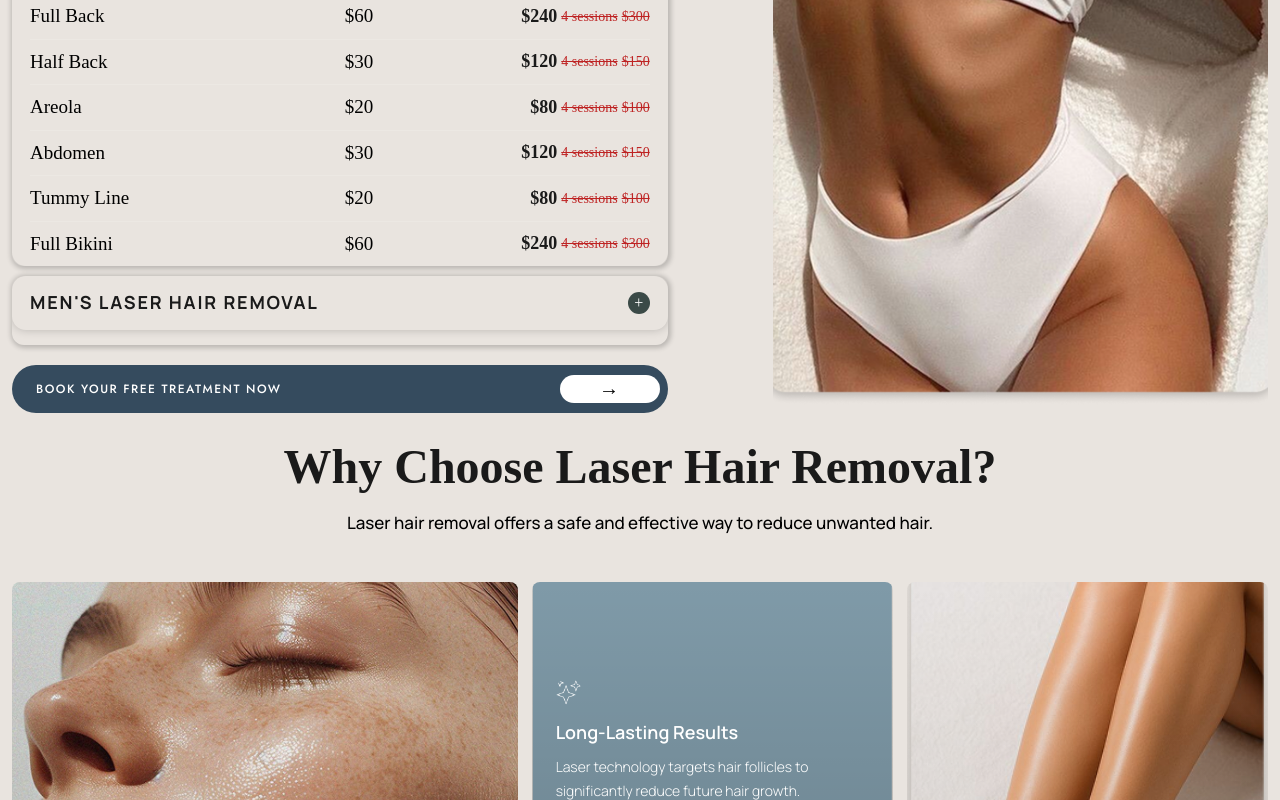
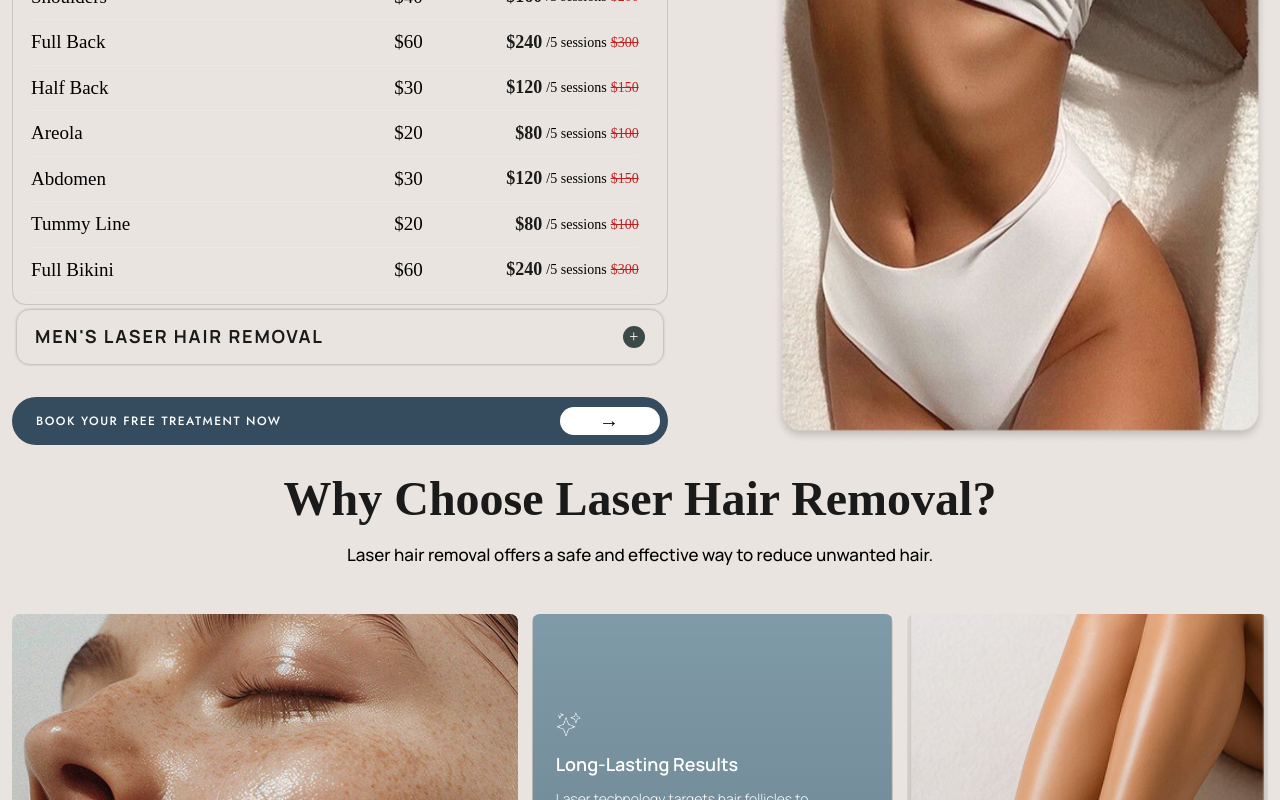
Before and after one commit to alihumdard/elevate-aesthetics, a Next.js app: page / in a window 1280 px wide. Shown: the part 1360-2160 px from the top of the page. Built offline with nearby package versions, Linux system fonts and the light colour scheme; a web font is replaced by a local one.

Commit message:
adjust accordian

```diff
--- a/src/components/HairClientSay.jsx
+++ b/src/components/HairClientSay.jsx
@@ -247,7 +247,7 @@ export default function ClientSay() {
       {/* ══════════════════════════════════
           SECTION 2 — FAQ ACCORDION
       ══════════════════════════════════ */}
-      <motion.section className="cs-faq-section" variants={fadeUp(.3)}
+      <motion.section className="cs-faq-section" id="FAQ" variants={fadeUp(.3)}
   initial="hidden"
   whileInView="visible"
   viewport={{ once: true }}>
--- a/src/components/HairRemoval.jsx
+++ b/src/components/HairRemoval.jsx
@@ -56,102 +56,249 @@ const womenRows = [
     area: "Full Body",
     single: "$300",
     pkg: "$1200",
-    sessions: "4 sessions",
+    sessions: "/5 sessions",
     old: "$1500",
   },
   {
     area: "Shoulders",
     single: "$40",
     pkg: "$160",
-    sessions: "4 sessions",
+    sessions: "/5 sessions",
     old: "$200",
   },
   {
     area: "Full Back",
     single: "$60",
     pkg: "$240",
-    sessions: "4 sessions",
+    sessions: "/5 sessions",
     old: "$300",
   },
   {
     area: "Half Back",
     single: "$30",
     pkg: "$120",
-    sessions: "4 sessions",
+    sessions: "/5 sessions",
     old: "$150",
   },
   {
     area: "Areola",
     single: "$20",
     pkg: "$80",
-    sessions: "4 sessions",
+    sessions: "/5 sessions",
     old: "$100",
   },
   {
     area: "Abdomen",
     single: "$30",
     pkg: "$120",
-    sessions: "4 sessions",
+    sessions: "/5 sessions",
     old: "$150",
   },
   {
     area: "Tummy Line",
     single: "$20",
     pkg: "$80",
-    sessions: "4 sessions",
+    sessions: "/5 sessions",
     old: "$100",
   },
   {
     area: "Full Bikini",
     single: "$60",
     pkg: "$240",
-    sessions: "4 sessions",
+    sessions: "/5 sessions",
     old: "$300",
+  },
+  {
+    area: "Full Legs",
+    single: "$150",
+    pkg: "$600",
+    sessions: "/5 sessions",
+    old: "$750",
+  },
+  {
+    area: "Half Legs",
+    single: "$70",
+    pkg: "$280",
+    sessions: "/5 sessions",
+    old: "$350",
+  },
+  {
+    area: "Full Arms",
+    single: "$60",
+    pkg: "$240",
+    sessions: "/5 sessions",
+    old: "$300",
+  },
+  {
+    area: "Half Arms",
+    single: "$40",
+    pkg: "$160",
+    sessions: "/5 sessions",
+    old: "$200",
+  },
+  {
+    area: "Partial Bikini",
+    single: "$40",
+    pkg: "$160",
+    sessions: "/5 sessions",
+    old: "$200",
+  },
+  {
+    area: "Full Face",
+    single: "$40",
+    pkg: "$160",
+    sessions: "/5 sessions",
+    old: "$200",
+  },
+  {
+    area: "Partial Face",
+    single: "$25",
+    pkg: "$100",
+    sessions: "/5 sessions",
+    old: "$125",
+  },
+  {
+    area: "Upper Lip/Chin",
+    single: "$20",
+    pkg: "$80",
+    sessions: "/5 sessions",
+    old: "$100",
+  },
+  {
+    area: "Full Neck (front and back)",
+    single: "$40",
+    pkg: "$160",
+    sessions: "/5 sessions",
+    old: "$200",
+  },
+  {
+    area: "Inner Thigh",
+    single: "$30",
+    pkg: "$120",
+    sessions: "/5 sessions",
+    old: "$150",
+  },
+  {
+    area: "15/Min Touch up",
+    single: "$80",
+    pkg: "$320",
+    sessions: "/5 sessions",
+    old: "$400",
   },
 ];
 
 const menRows = [
   {
     area: "Full Body",
-    single: "$350",
-    pkg: "$1400",
-    sessions: "4 sessions",
-    old: "$1750",
+    single: "$380",
+    pkg: "$1520",
+    sessions: "/5 sessions",
+    old: "$1900",
   },
   {
-    area: "Chest",
+    area: "Shoulders",
     single: "$50",
     pkg: "$200",
-    sessions: "4 sessions",
+    sessions: "/5 sessions",
     old: "$250",
   },
   {
     area: "Full Back",
-    single: "$70",
-    pkg: "$280",
-    sessions: "4 sessions",
-    old: "$350",
+    single: "$80",
+    pkg: "$320",
+    sessions: "/5 sessions",
+    old: "$400",
   },
   {
-    area: "Beard",
-    single: "$40",
-    pkg: "$160",
-    sessions: "4 sessions",
-    old: "$200",
+    area: "Half Back",
+    single: "$50",
+    pkg: "$200",
+    sessions: "/5 sessions",
+    old: "$250",
+  },
+  {
+    area: "Upper Chest",
+    single: "$60",
+    pkg: "$240",
+    sessions: "/5 sessions",
+    old: "$300",
   },
   {
     area: "Abdomen",
     single: "$40",
     pkg: "$160",
-    sessions: "4 sessions",
+    sessions: "/5 sessions",
     old: "$200",
   },
   {
-    area: "Shoulders",
+    area: "Hands and Toes",
+    single: "$30",
+    pkg: "$120",
+    sessions: "/5 sessions",
+    old: "$150",
+  },
+  {
+    area: "Full Bikini ",
+    single: "$80",
+    pkg: "$320",
+    sessions: "/5 sessions",
+    old: "$400",
+  },
+  {
+    area: "Partial Bikini",
     single: "$50",
     pkg: "$200",
-    sessions: "4 sessions",
+    sessions: "/5 sessions",
     old: "$250",
+  },
+  {
+    area: "Buttocks",
+    single: "$50",
+    pkg: "$200",
+    sessions: "/5 sessions",
+    old: "$250",
+  },
+  {
+    area: "Underarms",
+    single: "$20",
+    pkg: "$80",
+    sessions: "/5 sessions",
+    old: "$100",
+  },
+  {
+    area: "Full Face",
+    single: "$50",
+    pkg: "$200",
+    sessions: "/5 sessions",
+    old: "$250",
+  },
+  {
+    area: "Partial Face",
+    single: "$30",
+    pkg: "$120",
+    sessions: "/5 sessions",
+    old: "$250",
+  },
+  {
+    area: "Ears",
+    single: "$20",
+    pkg: "$80",
+    sessions: "/5 sessions",
+    old: "$100",
+  },
+  {
+    area: "Full Neck",
+    single: "$50",
+    pkg: "$200",
+    sessions: "/5 sessions",
+    old: "$250",
+  },
+  {
+    area: "Partial Neck",
+    single: "$30",
+    pkg: "$120",
+    sessions: "/5 sessions",
+    old: "$150",
   },
 ];
 
@@ -230,21 +377,19 @@ function PriceTable({ rows }) {
 
 /* ACCORDION */
 
-function Accordion({ label, rows, defaultOpen = false }) {
-  const [open, setOpen] = useState(defaultOpen);
-
+function Accordion({ label, isOpen, onToggle, rows }) {
   return (
     <div className="accord-item">
       <div
         className="accord-header"
-        onClick={() => setOpen(!open)}
+        onClick={onToggle}
         style={{ cursor: "pointer" }}
       >
         <h3 className="accord-header-title">{label}</h3>
-        <div className="accord-icon">{open ? "−" : "+"}</div>
+        <div className="accord-icon">{isOpen ? "−" : "+"}</div>
       </div>
 
-      <div className={`accord-body ${open ? "open" : ""}`}>
+      <div className={`accord-body ${isOpen ? "open" : ""}`}>
         <PriceTable rows={rows} />
       </div>
     </div>
@@ -271,11 +416,20 @@ function WhyCard({ card }) {
 /* MAIN */
 
 export default function HairRemoval() {
+  const [activeTab, setActiveTab] = useState("women");
+
+const currentImage =
+
+  activeTab === "women"
+
+    ? "/images/hair-removal.png"
+
+    : "/images/men-removal.png";
   return (
     <div className="hair-removal-wrapper">
       {/* Packages Section */}
 
-      <section className="packages-section" id="package">
+      <section className="packages-section" id="PACKAGE">
         <div className="container customContainer">
           <motion.h2
             className="section-title"
@@ -309,12 +463,18 @@ export default function HairRemoval() {
       <Accordion
         label="WOMEN'S LASER HAIR REMOVAL"
         rows={womenRows}
-                  defaultOpen={true}
+        isOpen={activeTab === "women"}
+        onToggle={() => setActiveTab(activeTab === "women" ? null : "women")}
       />
 
-                <Accordion label="MEN'S LASER HAIR REMOVAL" rows={menRows} />
+      <Accordion
+        label="MEN'S LASER HAIR REMOVAL"
+        rows={menRows}
+        isOpen={activeTab === "men"}
+        onToggle={() => setActiveTab(activeTab === "men" ? null : "men")}
+      />
 
-                <button className="cta-btn">
+      <button className="cta-btn mt-3">
         Book Your Free Treatment Now
         <span className="cta-circle big-cta">
           <span className="cta-bg"></span>
@@ -334,7 +494,7 @@ export default function HairRemoval() {
     >
       <img
         className="packages-img packages-width"
-                  src="/images/hair-removal.png"
+        src={currentImage}
         alt="Laser hair removal"
       />
     </motion.div>
--- a/src/components/HairResult.jsx
+++ b/src/components/HairResult.jsx
@@ -306,7 +306,7 @@ export default function RealResult() {
 
               {/* Phone outline pill */}
               <button className="rr-btn-outline">
-                📞 (818) 855-8405
+                📞 (818) 855-8403
               </button>
             </motion.div>
           </div>
@@ -316,7 +316,7 @@ export default function RealResult() {
       {/* ══════════════════════════════════
           SECTION 2 — REAL RESULTS
       ══════════════════════════════════ */}
-      <section className="rr-results">
+      <section className="rr-results" id="Result">
         <motion.div className="container CustomContainer" variants={fadeUp(.3)}
   initial="hidden"
   whileInView="visible"
--- a/src/styles/HairRemoval.css
+++ b/src/styles/HairRemoval.css
@@ -73,7 +73,7 @@
 .packages-right {
   position: relative;
   height: 100%;
-  max-height: 670px;
+  max-height: 730px;
 }
 
 .packages-img {
@@ -84,8 +84,9 @@
   border-radius: 6px;
 }
 .packages-width{
-  object-fit: cover;
-  object-position: top;
+ object-fit: fill;
+    object-position: center;
+    border-radius: 14px;
 }
 .adjust-width{
   max-width: 92%;
@@ -105,15 +106,18 @@
 }
 
 .accord-header {
-  display: flex;
-  align-items: center;
-  justify-content: space-between;
-  padding: 16px 18px;
-  cursor: pointer;
-  user-select: none;
-  transition: background 0.15s;
-  box-shadow: 0px 0px  10px 0px #00000033;
-  border-radius: 14px;
+    cursor: pointer;
+    -webkit-user-select: none;
+    user-select: none;
+    border-radius: 14px;
+    justify-content: space-between;
+    align-items: center;
+    padding: 16px 18px;
+    transition: background .15s;
+    display: flex;
+    box-shadow: 0px 0px 2px 0px #00000038;
+    border: 1px solid #615f5d3b;
+    margin: 4px;
 }
 
 .accord-header:hover {
@@ -168,7 +172,8 @@
     /* margin-top: 10px; */
     /* background: red; */
     border-radius: 14px;
-    box-shadow: 0px 0px 12px 0px #00000033;
+       box-shadow: 0 0 2px #00000038;
+    border: 1px solid #615f5d3b;
 }
 .second-extra{
       max-height: 438px !important;
@@ -258,9 +263,8 @@
   color: var(--text);
 }
 .pkg-sessions {
-  color: #be2323;
-  font-size: 14px;
-  text-decoration: line-through;
+ color: #000000;
+    font-size: 14px;
 }
 .pkg-sessions2 {
   color: #000000;
@@ -613,8 +617,53 @@
   max-height: 0;
   overflow: hidden;
   transition: all 0.4s ease;
+  margin: 4px;
 }
 
-.accord-body.open {
-  max-height: 2000px;
+
+.tableSpace {
+    padding: 18px;
+    padding-bottom: 24px !important;
+    overflow-y: scroll;
+    max-height: 430px;
+  margin-right: 10px;
 }
+
+/* Chrome, Edge, Safari */
+.tableSpace::-webkit-scrollbar {
+  width: 3px;
+  border-radius: 33px;
+
+}
+
+.tableSpace::-webkit-scrollbar-track {
+  background: #CFC4B780; /* white background */
+    margin-top: 6px;   /* top space */
+  margin-bottom: 6px;
+
+}
+
+.tableSpace::-webkit-scrollbar-thumb {
+  background: #CFC4B7; /* gray scroll */
+  border-radius: 10px;
+  min-height: 10px; /* height 20px */
+  max-height: 10px;
+  height: 100%;
+
+}
+
+.tableSpace::-webkit-scrollbar-thumb:hover {
+  background: #777;
+}
+
+
+.accord-body {
+  padding: 0;        /* top padding hatao */
+  margin: 0;
+  background: transparent;  /* ya jo tumhara main bg color hai */
+}
+.accord-item {
+  margin-bottom: 0px;
+  gap: 12px;
+  box-shadow: none !important;
+}
```
Also changed, not shown: public/images/men-removal.png (added). Lines whose indentation alone changed are shown as unchanged.
